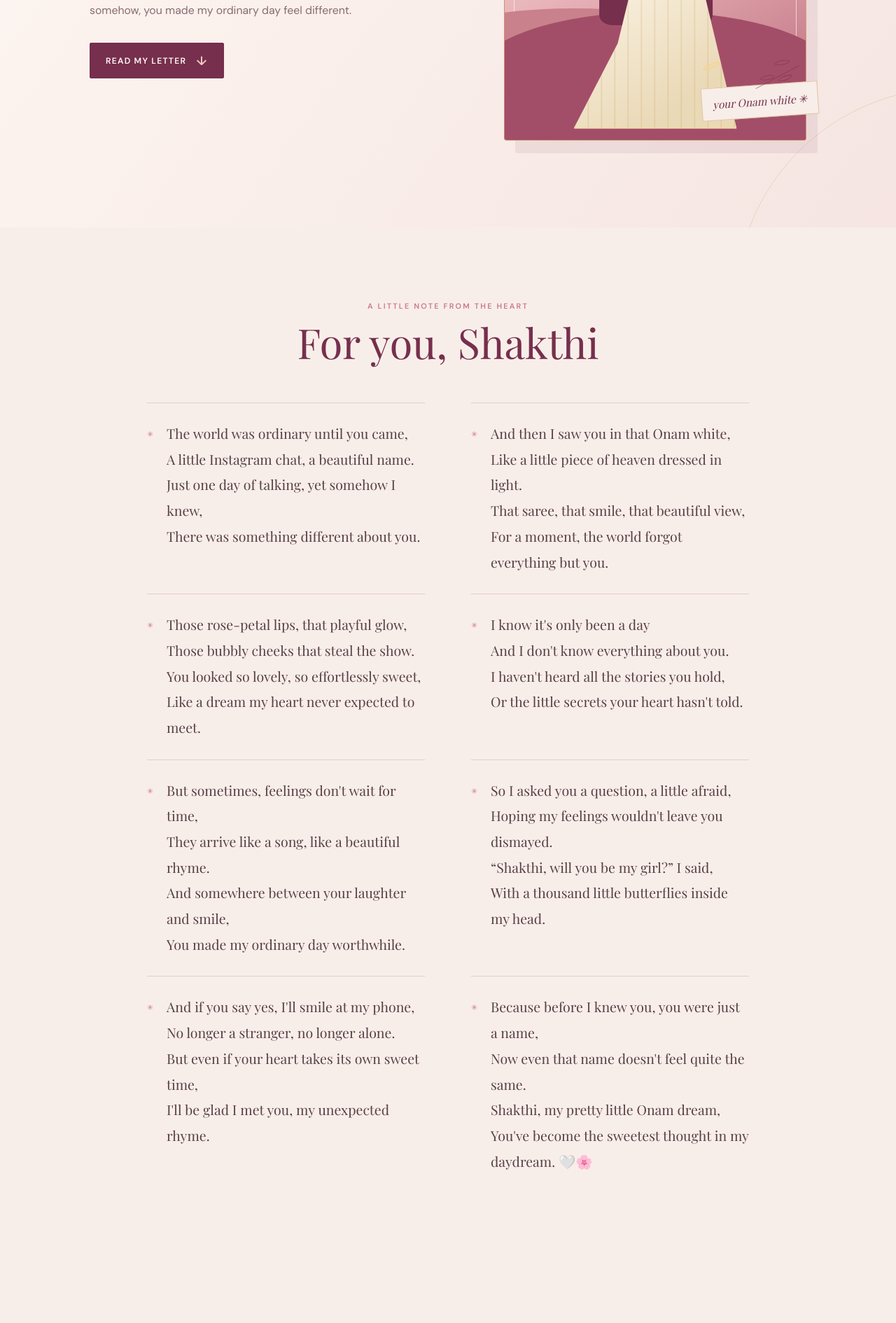
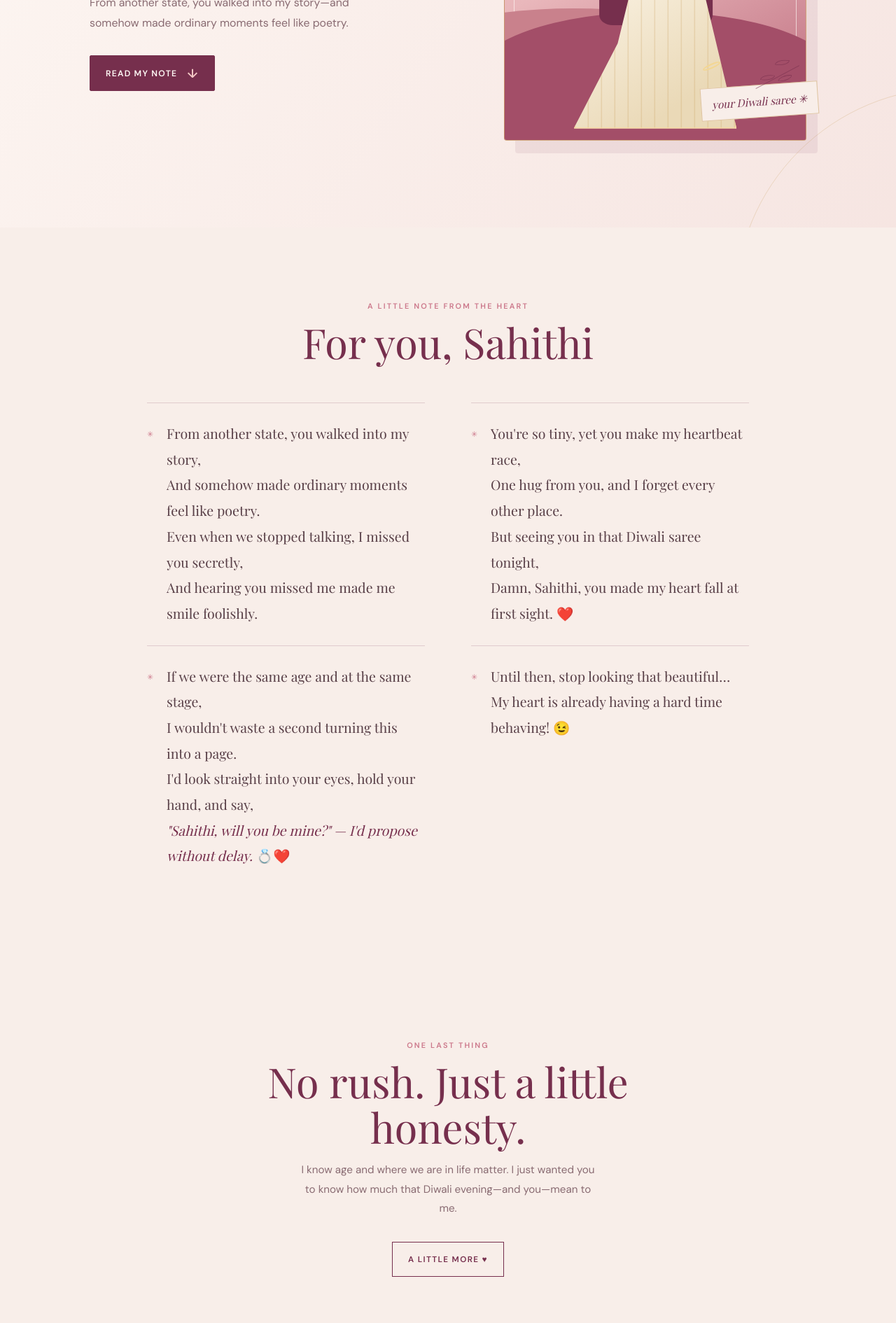
Before and after one commit to noone17/new, a plain HTML site: page index.html in a window 1280 px wide. Shown: the part 475-2365 px from the top of the page at 70% size. Drawn offline with nearby package versions, Linux system fonts and the light colour scheme; a web font is replaced by a local one.

Commit message:
Add files via upload

```diff
--- a/index.html
+++ b/index.html
@@ -4,8 +4,8 @@
   <meta charset="UTF-8" />
   <meta name="viewport" content="width=device-width, initial-scale=1.0" />
   <meta name="theme-color" content="#f8eee9" />
-  <meta name="description" content="A little love letter for Shakthi, inspired by one unforgettable Onam day." />
-  <title>My Onam Dream</title>
+  <meta name="description" content="A little love letter for Sahithi, inspired by one unforgettable Diwali evening." />
+  <title>Sahithi, You Have No Idea</title>
   <link rel="preconnect" href="https://fonts.googleapis.com" />
   <link rel="preconnect" href="https://fonts.gstatic.com" crossorigin />
   <link href="https://fonts.googleapis.com/css2?family=DM+Sans:wght@400;500;600&family=Playfair+Display:ital,wght@0,400;0,500;0,600;1,400;1,500&display=swap" rel="stylesheet" />
@@ -269,18 +269,19 @@
   <main>
     <section class="hero" id="home" aria-labelledby="title">
       <div class="hero-copy">
-        <h1 id="title">My Onam<br /><em>Dream</em></h1>
-        <p class="hero-intro">One little Instagram chat, one day of talking—and somehow, you made my ordinary day feel different.</p>
-        <a class="open-letter" href="#poem">Read my letter <span aria-hidden="true">↓</span></a>
+        <p class="eyebrow">Sahithi, this is for you</p>
+        <h1 id="title">You Have<br /><em>No Idea</em></h1>
+        <p class="hero-intro">From another state, you walked into my story—and somehow made ordinary moments feel like poetry.</p>
+        <a class="open-letter" href="#poem">Read my note <span aria-hidden="true">↓</span></a>
       </div>
 
-      <div class="portrait-wrap" role="img" aria-label="Illustration of a woman in an ivory Onam saree with gold details, against a warm evening sky">
+      <div class="portrait-wrap" role="img" aria-label="Illustration of a woman in a festive saree with gold details, against a warm evening sky">
         <div class="sprig sprig-one" aria-hidden="true"><i></i><i></i><i></i></div>
         <div class="portrait-frame" aria-hidden="true">
           <div class="sun-disc"></div><div class="hill back"></div><div class="hill"></div>
           <div class="hero-figure"><div class="figure-hair"></div><div class="figure-face"></div><div class="figure-neck"></div><div class="figure-blouse"></div><div class="figure-sari"></div><div class="sari-border"></div><div class="earring"></div><div class="bangle"></div></div>
         </div>
-        <div class="art-caption">your Onam white ✳</div>
+        <div class="art-caption">your Diwali saree ✳</div>
         <div class="sprig sprig-two" aria-hidden="true"><i></i><i></i><i></i></div>
       </div>
     </section>
@@ -288,28 +289,24 @@
     <section class="poem-section" id="poem" aria-labelledby="poem-title">
       <div class="poem-heading reveal">
         <p class="section-kicker">A little note from the heart</p>
-        <h2 class="section-title" id="poem-title">For you, Shakthi</h2>
+        <h2 class="section-title" id="poem-title">For you, Sahithi</h2>
       </div>
       <div class="stanzas">
-        <div class="stanza reveal"><p>The world was ordinary until you came,<br />A little Instagram chat, a beautiful name.<br />Just one day of talking, yet somehow I knew,<br />There was something different about you.</p></div>
-        <div class="stanza reveal"><p>And then I saw you in that Onam white,<br />Like a little piece of heaven dressed in light.<br />That saree, that smile, that beautiful view,<br />For a moment, the world forgot everything but you.</p></div>
-        <div class="stanza reveal"><p>Those rose-petal lips, that playful glow,<br />Those bubbly cheeks that steal the show.<br />You looked so lovely, so effortlessly sweet,<br />Like a dream my heart never expected to meet.</p></div>
-        <div class="stanza reveal"><p>I know it's only been a day<br />And I don't know everything about you.<br />I haven't heard all the stories you hold,<br />Or the little secrets your heart hasn't told.</p></div>
-        <div class="stanza reveal"><p>But sometimes, feelings don't wait for time,<br />They arrive like a song, like a beautiful rhyme.<br />And somewhere between your laughter and smile,<br />You made my ordinary day worthwhile.</p></div>
-        <div class="stanza reveal"><p>So I asked you a question, a little afraid,<br />Hoping my feelings wouldn't leave you dismayed.<br />“Shakthi, will you be my girl?” I said,<br />With a thousand little butterflies inside my head.</p></div>
-        <div class="stanza reveal"><p>And if you say yes, I'll smile at my phone,<br />No longer a stranger, no longer alone.<br />But even if your heart takes its own sweet time,<br />I'll be glad I met you, my unexpected rhyme.</p></div>
-        <div class="stanza reveal"><p>Because before I knew you, you were just a name,<br />Now even that name doesn't feel quite the same.<br />Shakthi, my pretty little Onam dream,<br />You've become the sweetest thought in my daydream. <span aria-hidden="true">🤍🌸</span></p></div>
+        <div class="stanza reveal"><p>From another state, you walked into my story,<br />And somehow made ordinary moments feel like poetry.<br />Even when we stopped talking, I missed you secretly,<br />And hearing you missed me made me smile foolishly.</p></div>
+        <div class="stanza reveal"><p>You're so tiny, yet you make my heartbeat race,<br />One hug from you, and I forget every other place.<br />But seeing you in that Diwali saree tonight,<br />Damn, Sahithi, you made my heart fall at first sight. <span aria-hidden="true">❤️</span></p></div>
+        <div class="stanza reveal"><p>If we were the same age and at the same stage,<br />I wouldn't waste a second turning this into a page.<br />I'd look straight into your eyes, hold your hand, and say,</p><p><em>"Sahithi, will you be mine?" — I'd propose without delay.</em> <span aria-hidden="true">💍❤️</span></p></div>
+        <div class="stanza reveal"><p>Until then, stop looking that beautiful…<br />My heart is already having a hard time behaving! <span aria-hidden="true">😉</span></p></div>
       </div>
     </section>
 
     <section class="note-section" id="one-last-thing" aria-labelledby="note-title">
-      <p class="section-kicker reveal">No pressure, just honesty</p>
-      <h2 class="section-title reveal" id="note-title">Take all the time you need.</h2>
-      <p class="note-intro reveal">I know we've only just met. Whatever your answer, I'm really glad our paths crossed.</p>
-      <button class="reveal-button" id="surpriseButton" type="button" aria-expanded="false" aria-controls="surprise">One last thing <span aria-hidden="true">♥</span></button>
+      <p class="section-kicker reveal">One last thing</p>
+      <h2 class="section-title reveal" id="note-title">No rush. Just a little honesty.</h2>
+      <p class="note-intro reveal">I know age and where we are in life matter. I just wanted you to know how much that Diwali evening—and you—mean to me.</p>
+      <button class="reveal-button" id="surpriseButton" type="button" aria-expanded="false" aria-controls="surprise">A little more <span aria-hidden="true">♥</span></button>
       <div class="surprise" id="surprise" aria-live="polite">
-        <p class="surprise-note">If your answer is yes, I'll be smiling at my phone.<br />If you need time, that's okay too.</p>
-        <p class="surprise-sign">I love you, Shakthi. ❤️ I don't know where this will lead, but I'd love to get to know you, make you smile, and see if we can create something beautiful together. 💗</p>
+        <p class="surprise-note">No expectations—just a smile, a hug, and a memory I'll keep close.</p>
+        <p class="surprise-sign">You have no idea how happy it made me to hear you missed me too. ❤️</p>
       </div>
     </section>
   </main>
@@ -324,7 +321,7 @@
       const isOpen = surpriseButton.getAttribute('aria-expanded') === 'true';
       surpriseButton.setAttribute('aria-expanded', String(!isOpen));
       surprise.classList.toggle('is-open', !isOpen);
-      surpriseButton.firstChild.textContent = isOpen ? 'One last thing ' : 'Keep this note ';
+      surpriseButton.firstChild.textContent = isOpen ? 'A little more ' : 'Keep this close ';
       if (!isOpen) surprise.scrollIntoView({ behavior: 'smooth', block: 'center' });
     });
 
```
